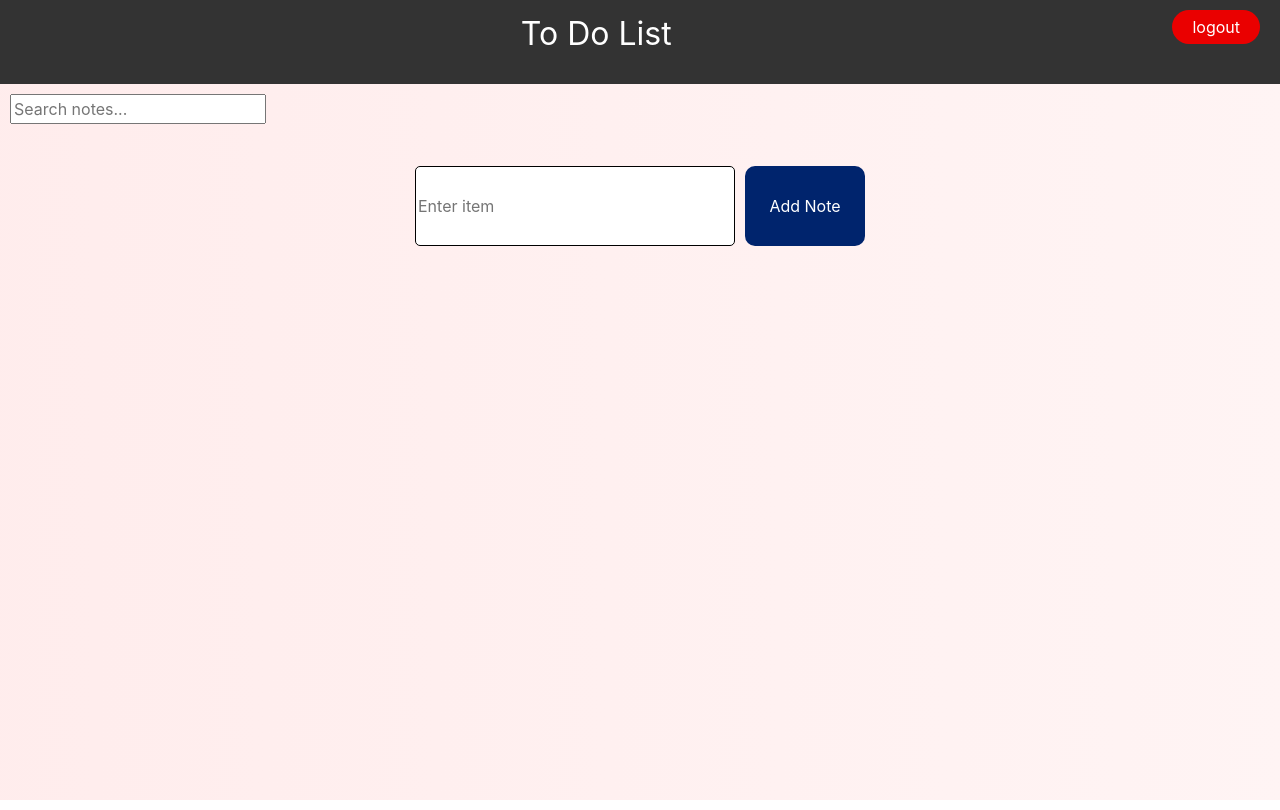
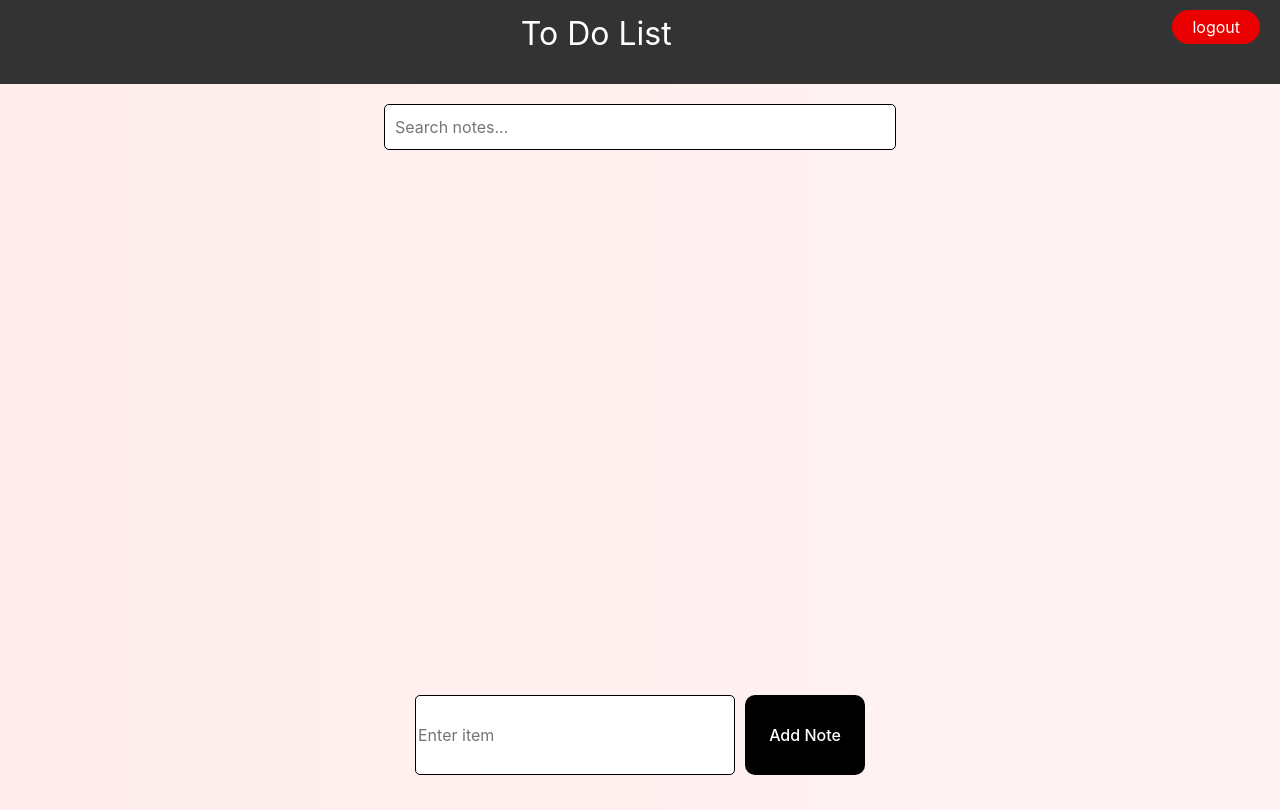
Before and after one commit to Siddhant-nx/react_todo_frontend, a React (Create React App) app in the folder todo/: page /Home in a window 1280 px wide. Built offline with nearby package versions, Linux system fonts and the light colour scheme.

Commit message:
ui modify 1

```diff
--- a/todo/src/App.css
+++ b/todo/src/App.css
@@ -203,13 +203,21 @@ body{
 .main-container{
   margin-top: 20px;
   padding: 20px;
+  height: 80vh;
+  display: flex;
+  flex-direction: column;
+  justify-content: space-between;
+}
+
+.notes-container{
+  overflow-y: auto;
 }
 
 .notes-main{
   text-align: center;
   font-size: 4vh;
   border: 1px solid black;
-  width: 50%;
+  width: 40%;
   margin: 20px auto;
   border-radius: 5px;
 
@@ -242,12 +250,13 @@ body{
 .add-button{
   border: none;
   color: white;
-  background-color: rgb(0, 36, 109);
+  background-color: rgb(0, 0, 0);
   border-radius: 10px;
   margin-left: 10px;
   cursor: pointer;
   height: 10vh;
   width: 15vh;
+  font-weight: 500;
 }
 .add-button:hover{
   height: 10.1vh;
@@ -294,10 +303,7 @@ body{
 
 .create-div{
   margin-top: 2px;
-  /* position: fixed; */
-}
-.notes-container{
-  margin-top:50px;
+  position: sticky;
 }
 .select-right{
   text-align: left;
@@ -307,18 +313,38 @@ body{
   color: red;
 }
 
-.dropdown{
+/* .dropdown{
   background-color: rgb(0, 33, 70);
   color: white;
   border-radius: 20px;
   padding: 5px 15px;
-}
+} */
 
 .dropdown:hover{
  cursor: pointer;
 }
 
 .search-container{
-  margin-top: 10px;
-  margin-left: 10px;
+display: flex;
+justify-content: center;
 }
+
+.search-input{
+  padding: 10px;
+  width: 40%;
+  border: 1px solid black;
+  border-radius: 5px;
+  margin-top: 20px;
+}
+
+@media (max-width: 576px) {
+  .search-input {
+    width: 90%;
+  }
+}
+
+@media (max-width: 480px) {
+  .search-input {
+    width: 95%;
+  }
+}
--- a/todo/src/Home.jsx
+++ b/todo/src/Home.jsx
@@ -66,7 +66,7 @@ import AuthContext from './AuthContext';
               },
             );
 
-          setNotes([...notes, InsertResponse.data]);
+          setNotes([InsertResponse.data, ...notes]);
           setInput('');
           setError('');
           console.log(InsertResponse.data);
@@ -165,14 +165,8 @@ import AuthContext from './AuthContext';
 
 
   <div className='main-container'>
-<div className='create-div'>
-<input  type="text" className='input-text' value={input}  onChange={(e) => setInput(e.target.value)}  placeholder='Enter item'/>
-<button type="submit" className='add-button' onClick={handleAddItem}>Add Note</button>
-</div>
 
 <div className="notes-container">
-<p className='error'>{error}</p>
-
   <div className="notes">
   {notes.filter(note => note.title.toLowerCase().includes(search_td.toLowerCase())).map((note) =>
   (<p className='notes-main' key={note.id}>
@@ -184,6 +178,11 @@ import AuthContext from './AuthContext';
   </div>
 
 </div>
+<p className='error'>{error}</p>
+<div className='create-div'>
+<input  type="text" className='input-text' value={input}  onChange={(e) => setInput(e.target.value)}  placeholder='Enter item'/>
+<button type="submit" className='add-button' onClick={handleAddItem}>Add Note</button>
+</div>
 </div>
 </>
 );}
--- a/todo/src/Login.jsx
+++ b/todo/src/Login.jsx
@@ -66,7 +66,7 @@ function Login() {
                                 required
                             />
 
-                            <label htmlFor="user">*Password (6+ characters) </label>
+                            <label htmlFor="user">*Password </label>
                             <input
                                 type={spassword ? 'text' : 'password'}
                                 className='i3'
--- a/todo/src/Signup.jsx
+++ b/todo/src/Signup.jsx
@@ -26,10 +26,10 @@ import axios from 'axios'
             setError('');
         }
 
-    if(password.length<6){
-        setError('Password should be atleast 6 character long');
-        return;
-    }
+    // if(password.length<6){
+    //     setError('Password should be atleast 6 character long');
+    //     return;
+    // }
         if(user && email && password){
         const newUser = {
           name: user,
@@ -80,7 +80,7 @@ import axios from 'axios'
                 <label htmlFor="user">*Email</label>
                 <input type="text" className='i2' value={email} onChange={(e)=>setEmail(e.target.value)} required/>
 
-                <label htmlFor="user">*Password (6+ characters) </label>
+                <label htmlFor="user">*Password </label>
                 <input type={spassword ? 'text' : 'password'}
                  className='i3'
                   value={password} onChange={(e)=> setPassword(e.target.value)} required/>
```
